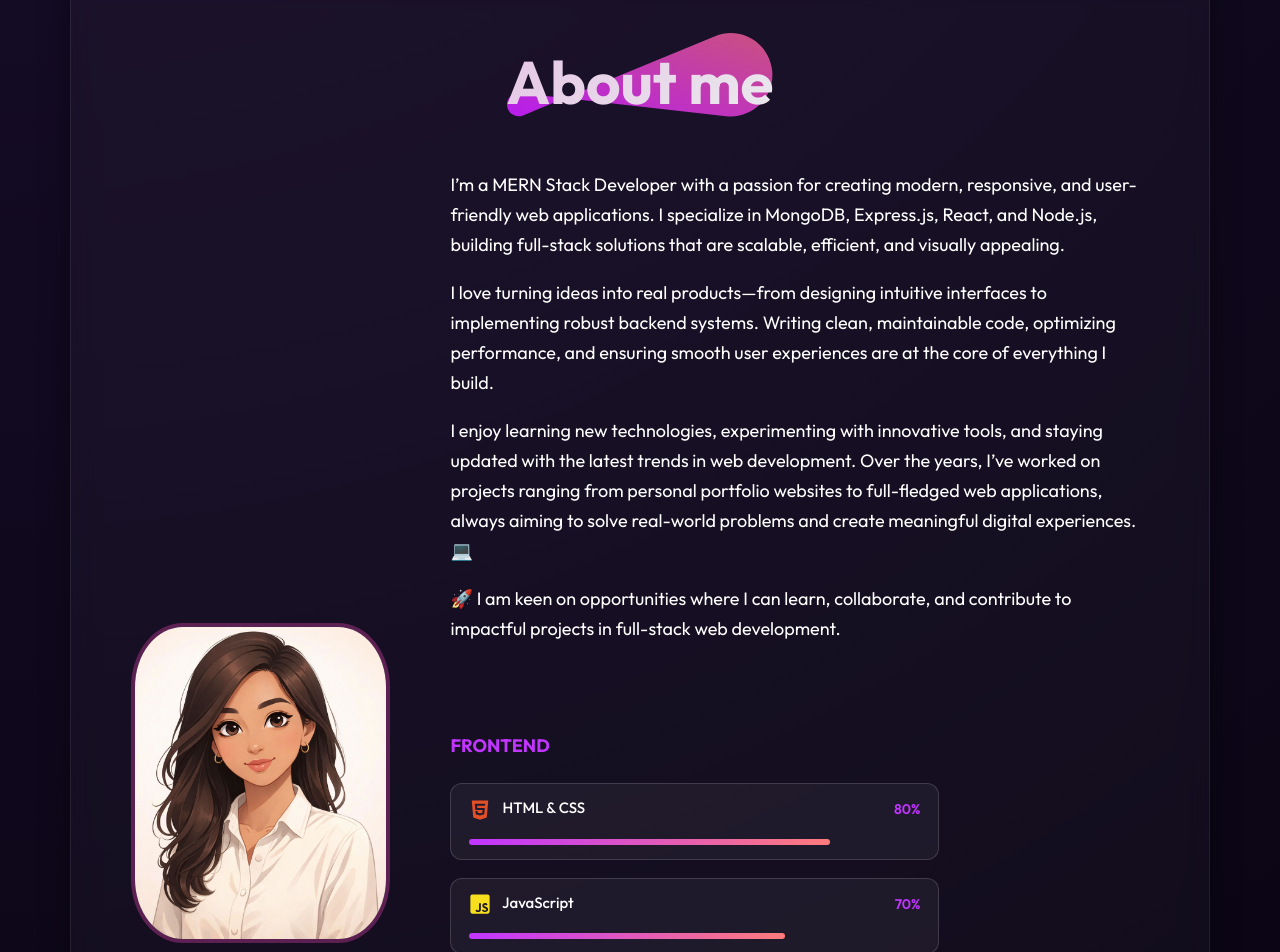
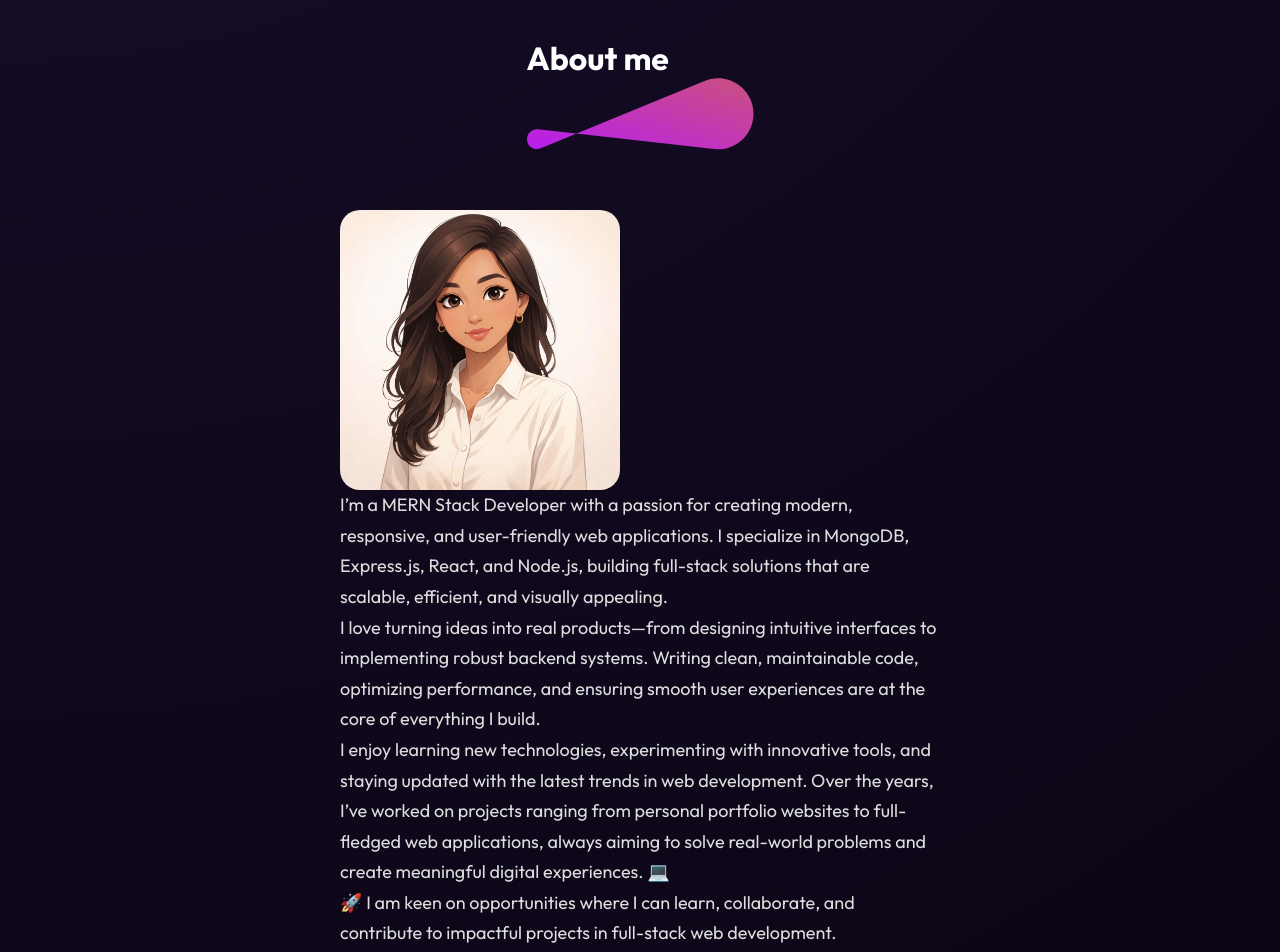
Before and after one commit to vaishnavikolekar1516/portfolio-react, a React (Vite) app: page / in a window 1280 px wide. Shown: the part 915-1867 px from the top of the page. Built offline with nearby package versions, Linux system fonts and the light colour scheme.

Commit message:
html added

```diff
--- a/src/Components/About/About.css
+++ b/src/Components/About/About.css
@@ -1,159 +1,75 @@
-/* Desktop About Section */
-.about {
-  display: flex;
-  flex-direction: column;
-  align-items: center;
-  gap: 50px;
-  background: rgba(255,255,255,0.03);
-  border: 1px solid rgba(255,255,255,0.08);
-  backdrop-filter: blur(12px);
-  border-radius: 20px;
-  padding: 60px;
-  box-shadow: 0 0 30px rgba(0,0,0,0.4);
-  margin: 25px 70px;
+.about{
+  display:flex;
+  flex-direction:column;
+  align-items:center;
+  gap:60px;
+  margin:80px 120px;
 }
 
-/* Title */
-.about-title {
-  position: relative;
+/* TOP SECTION */
+
+.about-top{
+  display:flex;
+  align-items:center;
+  gap:80px;
 }
 
-.about-title h1 {
-  font-size: 60px;
-  font-weight: 700;
-  background: linear-gradient(135deg,#e6c6e6,#eae9ed);
-  background-clip: text;
-  -webkit-background-clip: text;
-  -webkit-text-fill-color: transparent;
+.about-left img{
+  width:280px;
+  border-radius:20px;
 }
 
-.about-title img {
-  position: absolute;
-  width: 300px;
-  height: 90px;
-  bottom: 0;
-  right: 0;
-  z-index: -1;
+.about-right{
+  max-width:600px;
+  font-size:18px;
+  line-height:1.7;
+  color:#ddd;
 }
 
-/* Main Sections */
-.about-sections {
-  display: flex;
-  gap: 60px;
-  align-items: center;
-  color: white;
+/* SKILLS */
+
+.skills-section{
+  width:70%;
+  display:flex;
+  flex-direction:column;
+  gap:20px;
 }
 
-/* Left Image */
-.about-left img {
-  width: 260px;
-  height: 320px;
-  object-fit: cover;
-  border-radius: 20%;
-  border: 4px solid rgba(197, 58, 155, 0.4);
+.skills-section h2{
+  text-align:center;
+  font-size:28px;
 }
 
-/* Right Section */
-.about-right {
-  display: flex;
-  flex-direction: column;
-  gap: 35px;
-  max-width: 700px;
+.skill{
+  display:flex;
+  align-items:center;
+  gap:20px;
 }
 
-/* Paragraph */
-.about-para {
-  display: flex;
-  flex-direction: column;
-  gap: 18px;
-  font-size: 18px;
-  line-height: 30px;
-  max-width: 700px;
+.skill p{
+  min-width:160px;
 }
 
-/* Skills Section */
-.about-skills{
-  width: 70%;
-  display: flex;
-  flex-direction: column;
-  gap: 18px;
-  margin-top: 40px;
+.skill hr{
+  height:8px;
+  border:none;
+  border-radius:50px;
+  background:linear-gradient(90deg,#ff00ff,#7b00ff);
 }
 
-/* Skill Card */
-.about-skill {
-  background: rgba(255,255,255,0.05);
-  border: 1px solid rgba(255,255,255,0.15);
-  border-radius: 12px;
-  padding: 14px 18px;
-  display: flex;
-  flex-direction: column;
-  gap: 10px;
-  transition: 0.3s ease;
-  width: 100%;
+/* ICONS */
+
+.icon{
+  margin-right:8px;
+  font-size:20px;
 }
 
-.about-skill p {
-  margin: 0;
-  font-size: 15px;
-  font-weight: 500;
-  color: white;
-}
-
-.about-skill hr {
-  border: none;
-  height: 6px;
-  border-radius: 6px;
-  background: linear-gradient(90deg,#c135ff,#ff7b7b);
-}
-
-.about-skill:hover {
-  border-color: #c135ff;
-  box-shadow: 0 0 12px rgba(193,53,255,0.4);
-  transform: translateY(-4px);
-}
-
-/* Hover glow effect on icons */
-.about-skill:hover .skill-icon {
-  filter: drop-shadow(0 0 6px rgba(180,70,255,0.9));
-  transform: scale(1.1);
-  transition: 0.3s ease;
-}
-
-/* Section Heading */
-.about-heading h2 {
-  font-size: 18px;
-  margin: 15px 0 8px;
-  color: #c135ff;
-}
-
-/* Skill Icons */
-.skill-icon {
-  font-size: 22px;
-  margin-right: 8px;
-  vertical-align: middle;
-}
-
-.skill-icon.html { color: #e34f26; }
-.skill-icon.js { color: #f7df1e; }
-.skill-icon.react { color: #61dafb; }
-.skill-icon.node { color: #68a063; }
-.skill-icon.mongo { color: #4db33d; }
-.skill-icon.express { color: white; }
-
-/* Skill header: name + percentage */
-.skill-header {
-  display: flex;
-  justify-content: space-between;
-  align-items: center;
-  margin-bottom: 8px;
-}
-
-.skill-header span {
-  font-size: 14px;
-  font-weight: 600;
-  color: #c135ff;
-}
+.html{color:#e34f26}
+.js{color:#f7df1e}
+.react{color:#61dafb}
+.node{color:#68a063}
+.mongo{color:#4db33d}
+.express{color:white}
 
 /* tablet */
 
```
